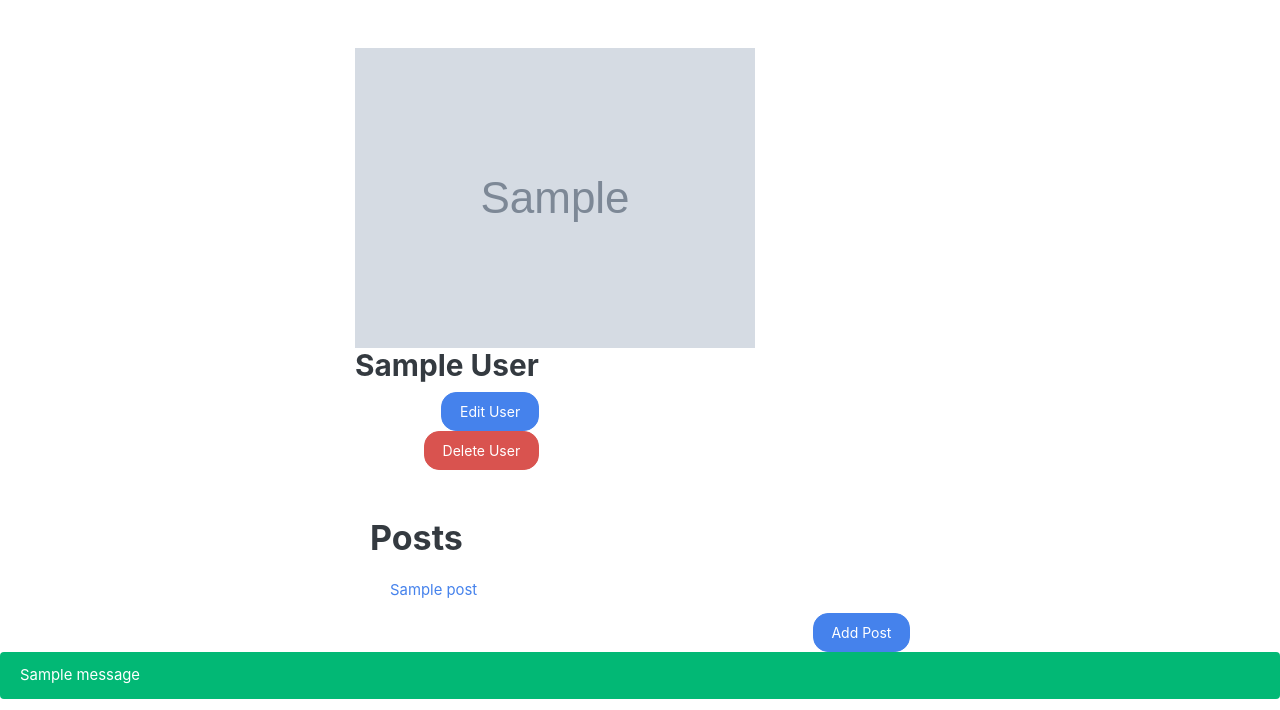
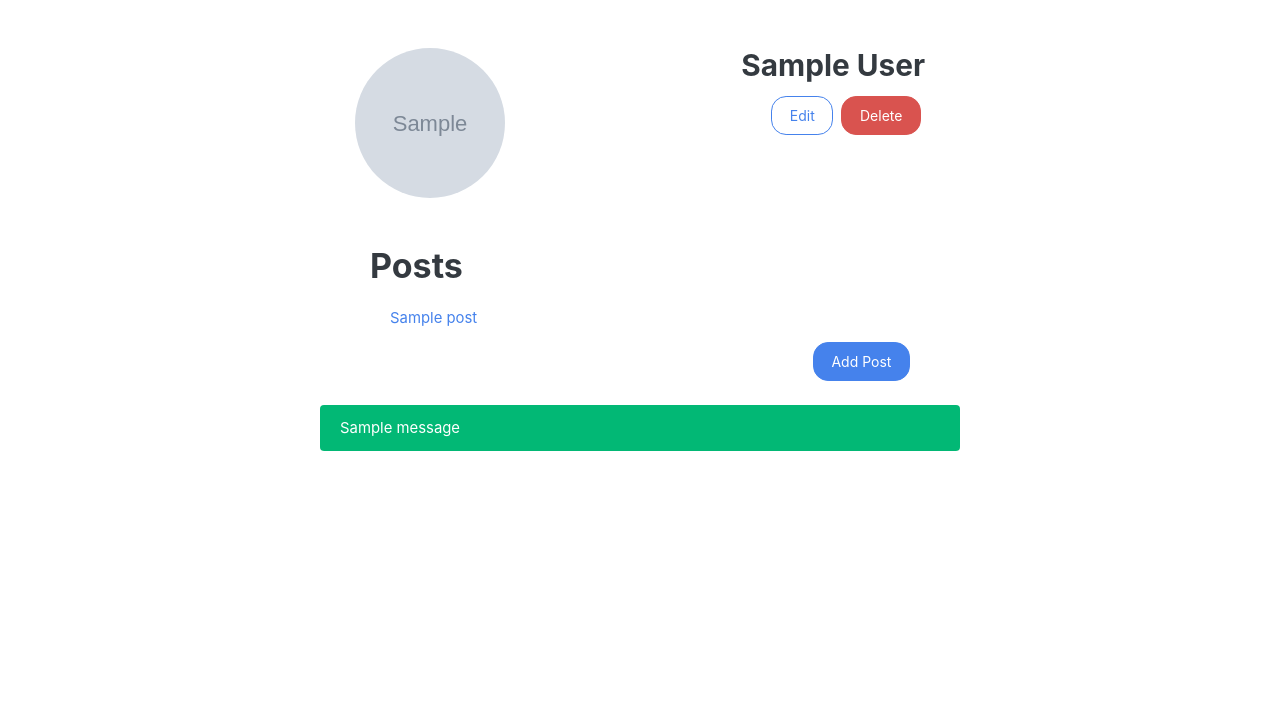
Before and after one commit to juliahowes124/Blogly, a Flask app: page /users/1 in a window 1280 px wide. Shown: the part 59-769 px from the top of the page. Run offline with Flask 2, Linux system fonts and the light colour scheme; tables that the repository leaves empty hold one stand-in row (values such as "Sample post"); grey boxes marked "Sample" are stand-in pictures; one stand-in notice (Sample message) is shown.

Commit message:
some styling - image sizing, margins

```diff
--- a/app.py
+++ b/app.py
@@ -129,7 +129,7 @@ def submit_new_post(id):
         db.session.commit()
         flash("Post created!", 'success')
         return redirect(f"/users/{id}")
-    except IntegrityError:
+    except:
         flash("Unable to create post", "danger")
         return redirect(f"/users/{id}/posts/new")
 
--- a/templates/base.html
+++ b/templates/base.html
@@ -37,7 +37,7 @@
             </div>
         </div>
         {% for category, msg in get_flashed_messages(with_categories=true) %}
-            <div class="alert alert-{{category}}" role="alert">
+            <div class="alert alert-{{category}} w-50 mx-auto my-4" role="alert">
                 {{msg}}
             </div>
         {% endfor %}
--- a/templates/existing_user.html
+++ b/templates/existing_user.html
@@ -2,19 +2,24 @@
 
 {% block content %}
 <div class="row mt-5">
-  <img src="{{user.image_url}}" alt="" />
-  <div>
-    <h3>{{user.fullname}}</h3>
-    <a class="btn btn-primary float-right" href="/users/{{user.id}}/edit">Edit User</a>
+  <div class="w-50">
+    <img src="{{user.image_url}}" alt="{{user.fullname}}" width="150px" height="150px" style="border-radius: 50%; object-fit: cover;" />
+  </div>
+  <div class="w-50">
+    <h3 class="text-right">{{user.fullname}}</h3>
     <form action="/users/{{user.id}}/delete" method="POST">
-      <button class="btn btn-danger float-right">Delete User</button>
+      <button class="btn btn-danger float-right m-1">Delete</button>
     </form>
+    <a class="btn btn-outline-primary float-right m-1" href="/users/{{user.id}}/edit">Edit</a>
   </div>
 </div>
 
 <div class="mt-5">
   <h2>Posts</h2>
   <ul class="list-group list-group-flush">
+
+  {% if not user.posts %}<div>No posts yet</div>{% endif %}
+
   {% for post in user.posts %}
   <li class="list-group-item"><a href="/posts/{{post.id}}">{{post.title}}</a></li>
   {% endfor %}
--- a/templates/post_details.html
+++ b/templates/post_details.html
@@ -17,9 +17,9 @@
 </div>
 
 
-<a class="btn btn-primary float-right" href="/posts/{{post.id}}/edit">Edit</a>
 <form action="/posts/{{post.id}}/delete" method="POST" class="float-right">
     <button class="btn btn-danger">Delete</button>
 </form>
+<a class="btn btn-outline-primary float-right mr-1" href="/posts/{{post.id}}/edit">Edit</a>
 
 {% endblock %}
```
Also changed, not shown: templates/edit_form.html (+5 -5 lines), templates/edit_post.html (+6 -5 lines).
